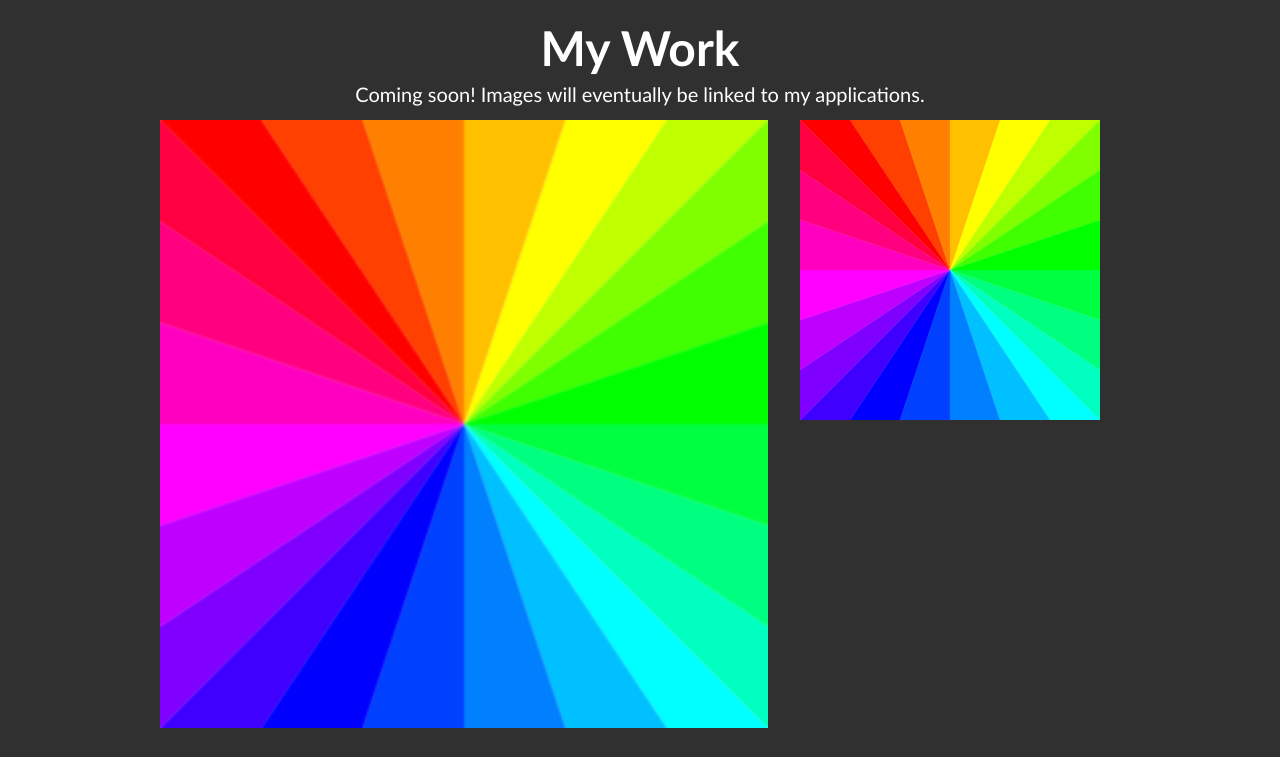
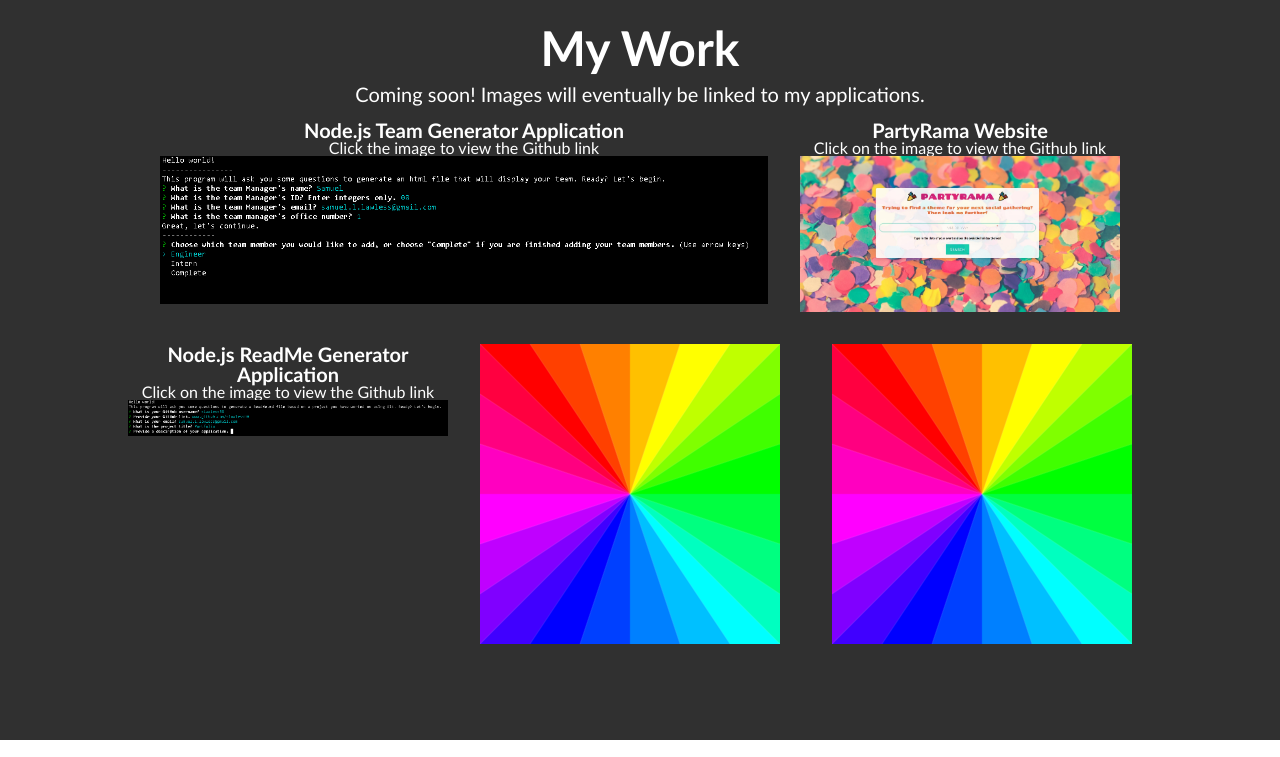
Before and after one commit to slawless08/Draft-Portfolio, a plain HTML site: page index.html in a window 1280 px wide. Shown: the part 1700-2457 px from the top of the page. Drawn offline with Linux system fonts and the light colour scheme.

Commit message:
Updated project links and images.

```diff
--- a/index.html
+++ b/index.html
@@ -60,20 +60,26 @@
         <div class = "portfolio">
 
             <div class = "first-item">
-                <a href = "#" class = "item__link">
-                    <img src="./assets/images/placeholder.png" alt="placeholder for first item" class = "first-item__img">
+                <h3>Node.js Team Generator Application</h3>
+                <p>Click the image to view the Github link</p>
+                <a href = "https://github.com/slawless08/Team-builder" class = "item__link">
+                    <img src="./assets/images/team_generator.PNG" alt="Screenshot of the node.js team Generator application" class = "first-item__img">
                 </a>
             </div>
 
             <div class = "item">
-                <a href="#" class = "item__link">
-                    <img src="./assets/images/placeholder.png" alt="placeholder for portfolio item" class = "item__img">
+                <h3>PartyRama Website</h3>
+                <p>Click on the image to view the Github link</p>
+                <a href="https://github.com/slawless08/Holiday" class = "item__link">
+                    <img src="./assets/images/partyrama.jpg" alt="Screenshot of the PartyRama website" class = "item__img">
                 </a>
             </div>
 
             <div class = "item">
-                <a href="#" class = "item__link">
-                    <img src="./assets/images/placeholder.png" alt="placeholder for portfolio item" class = "item__img">
+                <h3>Node.js ReadMe Generator Application</h3>
+                <p>Click on the image to view the Github link</p>
+                <a href="https://github.com/slawless08/ReadMeGenerator" class = "item__link">
+                    <img src="./assets/images/readmegen.PNG" alt="Screenshot of the node.js ReadMeGenerator Application" class = "item__img">
                 </a>
             </div>
 
```
Also changed, not shown: assets/images/partyrama.jpg (added), assets/images/readmegen.PNG (added), assets/images/team_generator.PNG (added), 2 other files.
